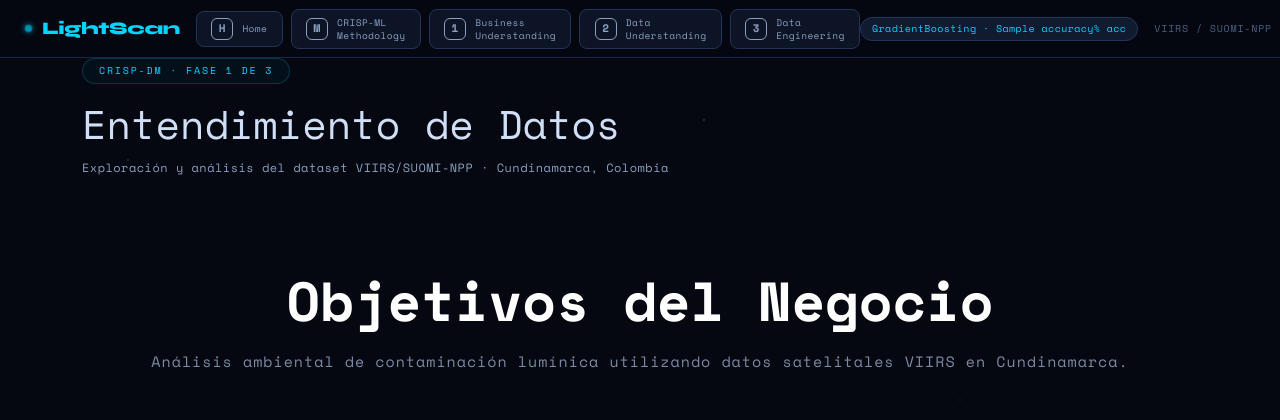
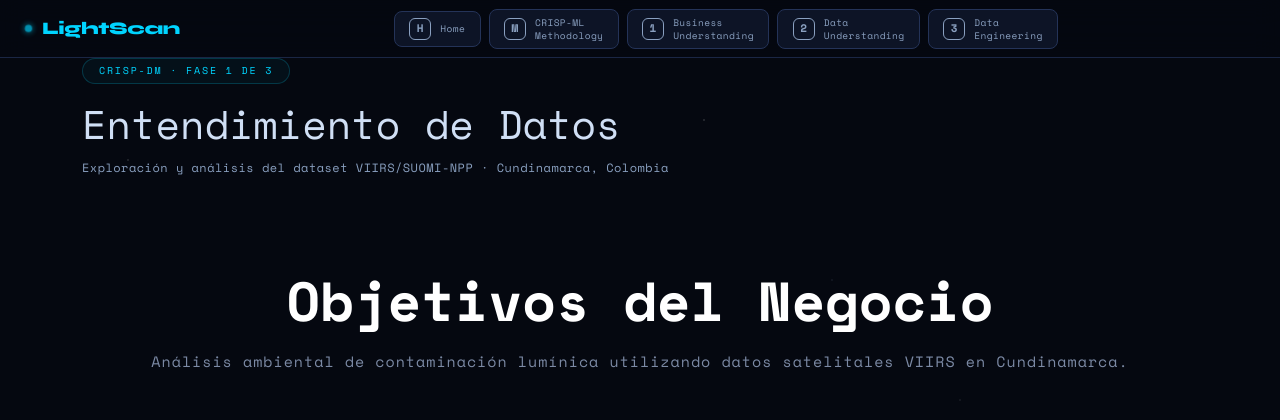
Before and after one commit to Mercodn/Clasificacion_zonas_urbanas, a Flask app: template templates/fase1_datos.html in a window 1280 px wide. Shown: the top 420 px of the page. Run offline with Flask 3, Linux system fonts and the light colour scheme; the template is opened without the code that fills it: most values are stand-ins (such as "Sample title", 1, 10 or a date in 2020); parts of the project's set-up code (start-up, migrations or seed data) failed here and were passed over.

Commit message:
Remove right-side navbar content (left intentionally empty)

```diff
--- a/templates/navbar.html
+++ b/templates/navbar.html
@@ -57,10 +57,7 @@
     </div>
 
     <div class="d-none d-lg-flex align-items-center gap-3 ls-nav-right">
-      <span class="ls-badge-model">
-        GradientBoosting · {{ stats.accuracy }}% acc
-      </span>
-      <span class="ls-nav-tag">VIIRS / SUOMI-NPP</span>
+      <!-- Right-side intentionally left empty -->
     </div>
   </div>
 </nav>
```
